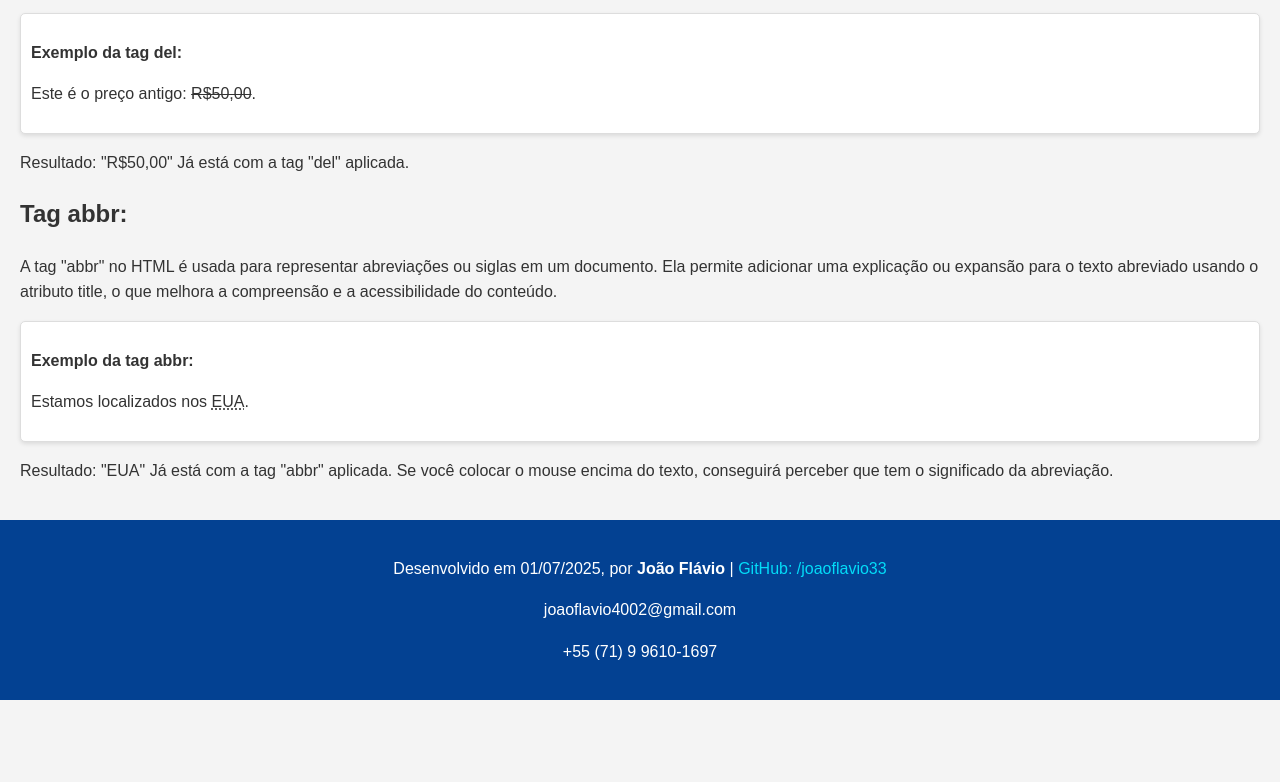
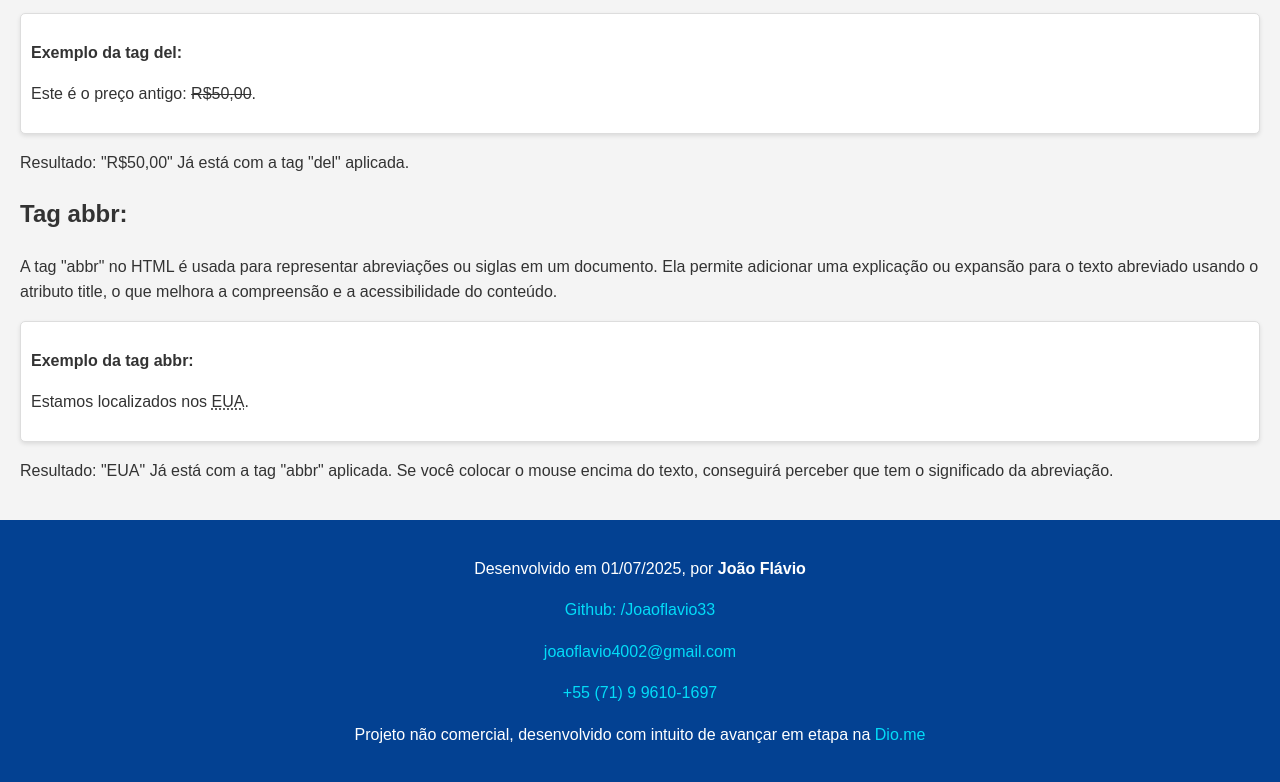
Before and after one commit to Joaoflavio33/PojetoHTMLBasico, a plain HTML site: page index.html in a window 1280 px wide. Shown: the part 6158-6940 px from the top of the page. Before the commit the page ends 6858 px from the top, so only its background shows below. Drawn offline with Linux system fonts and the light colour scheme.

Commit message:
Quinto commit

```diff
--- a/index.html
+++ b/index.html
@@ -245,11 +245,11 @@ ul li {
             <p>Resultado: "EUA" Já está com a tag "abbr" aplicada. Se você colocar o mouse encima do texto, conseguirá perceber que tem o significado da abreviação.</p>
     </main>
    <footer>
-        <p>Desenvolvido em 01/07/2025, por <strong>João Flávio</strong> |
-        <a href="https://github.com/joaoflavio33" target="_blank">GitHub: /joaoflavio33</a>
-        <p>joaoflavio4002@gmail.com</p>
-        <p>+55 (71) 9 9610-1697</p>
-        </p>
+        <p>Desenvolvido em 01/07/2025, por <strong>João Flávio</strong>
+        <p><a href="https://github.com/Joaoflavio33" target="_blank">Github: /Joaoflavio33</a></p>
+        <p><a href="mailto:joaoflavio4002@gmail.com?subject=Contato&body=Olá, gostaria de falar com você.">joaoflavio4002@gmail.com</a></p>
+        <p><a href="https://w.app/joaoflavio" target="_blank">+55 (71) 9 9610-1697</a></p>
+        <p>Projeto não comercial, desenvolvido com intuito de avançar em etapa na <a href="https://www.dio.me/">Dio.me</a></p>
     </footer>
 </body>
 </html>
```
